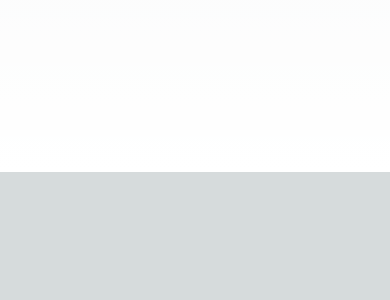
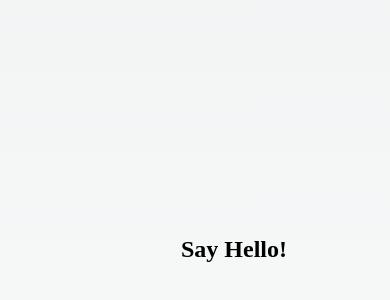
Before and after one commit to ouseijin/ouseijin, a Next.js app: page / in a window 390 px wide. Shown: the part 2360-2660 px from the top of the page. Before the commit the page ends 2532 px from the top, so only its background shows below. Built offline with nearby package versions, Linux system fonts and the light colour scheme.

Commit message:
💄 ヘッダー4項目目のレイアウト追加

```diff
--- a/src/pages/index.js
+++ b/src/pages/index.js
@@ -143,6 +143,20 @@ export default function Home() {
           </div>
         </div>
       </div>
+      <div className={styles.slide} id="4">
+        <div className={`${styles.content} ${styles.fourth_content}`}>
+          <div class="container-fluid"> {/* bootstrapのclass */}
+            <form id="contact" action="" method="post">
+              <div class="row">
+                <div class="col-md-12">
+                  <h2>Say Hello!</h2>
+                </div>
+
+              </div>
+            </form>
+          </div>
+        </div>
+      </div>
       {/* <main className={styles.main}>
 
         <div className={styles.description}>
--- a/src/styles/Home.module.css
+++ b/src/styles/Home.module.css
@@ -130,6 +130,13 @@ top: 140%!important;
 transform: translateY(-140%);
 }
 
+
+/* CONTACT ME */
+.fourth_content {
+	top: 140%!important;
+  height: 100%;
+	transform: translateY(-140%);
+}
 
 
 /* 元々記載のコード いずれ消す */
```
